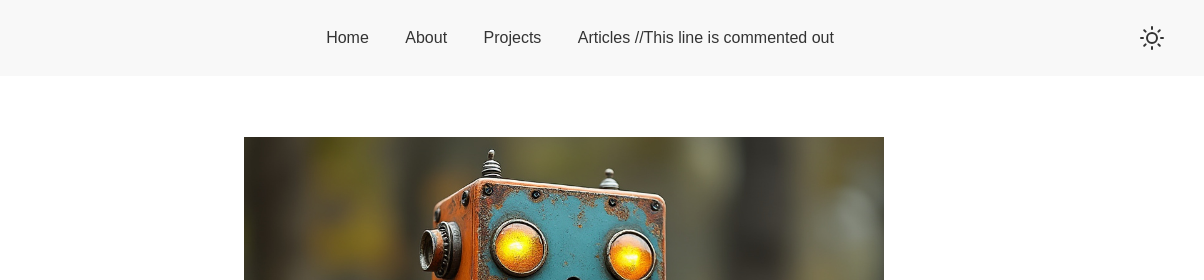
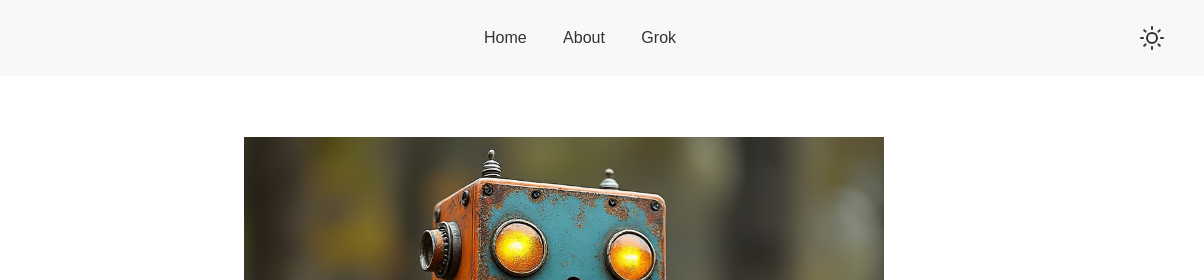
Before and after one commit to nightowldamon/nightowldamon.github.io, a plain HTML site: page index.html in a window 1280 px wide. Shown: the top 280 px of the page, 76-1280 px from the left. Drawn offline with Linux system fonts and the light colour scheme.

Commit message:
Update index.html

```diff
--- a/index.html
+++ b/index.html
@@ -14,9 +14,8 @@
         </div>
         <div class="nav-links">
             <a href="/" class="active">Home</a>
-            <a href="#">About</a>
-            <a href="#">Projects</a>
-            <a href="#">Articles</a> //This line is commented out
+            <a href="#about">About</a>
+            <a href="#grok">Grok</a>
         </div>
         <div class="theme-toggle">
             <button id="theme-button">
```
